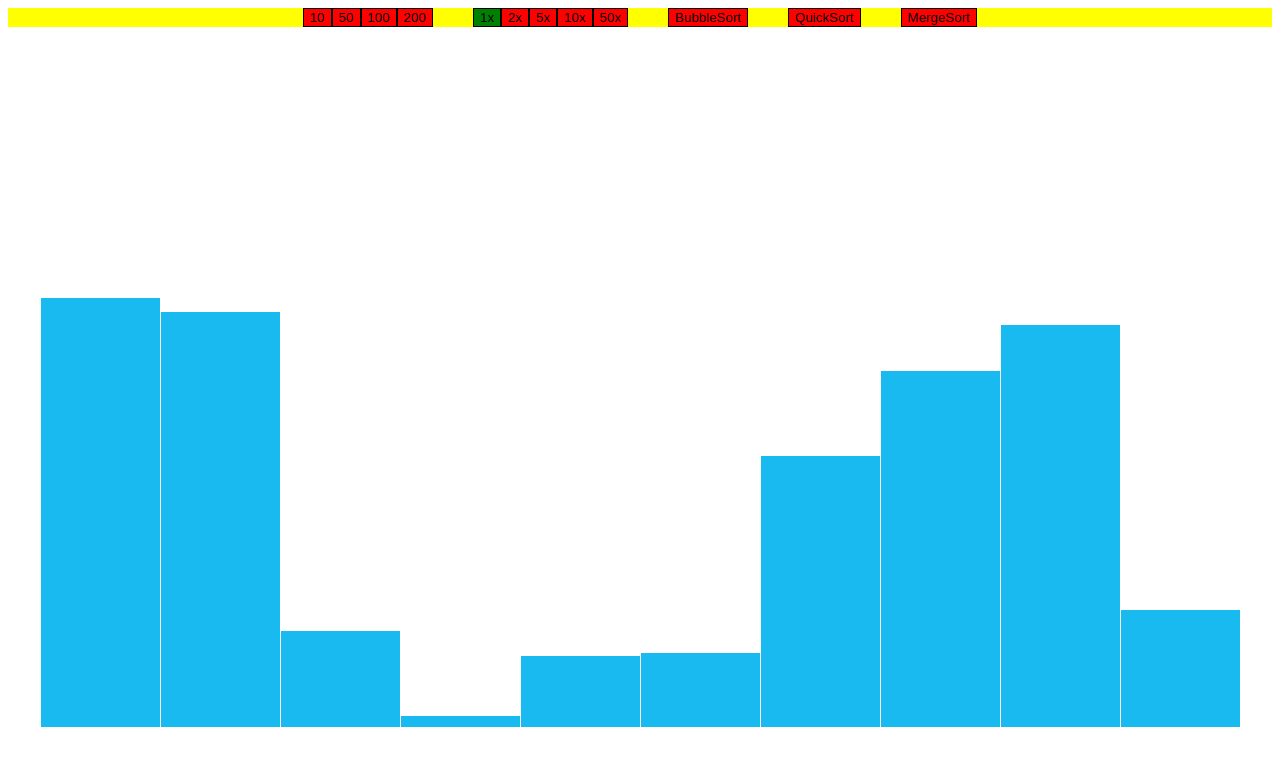
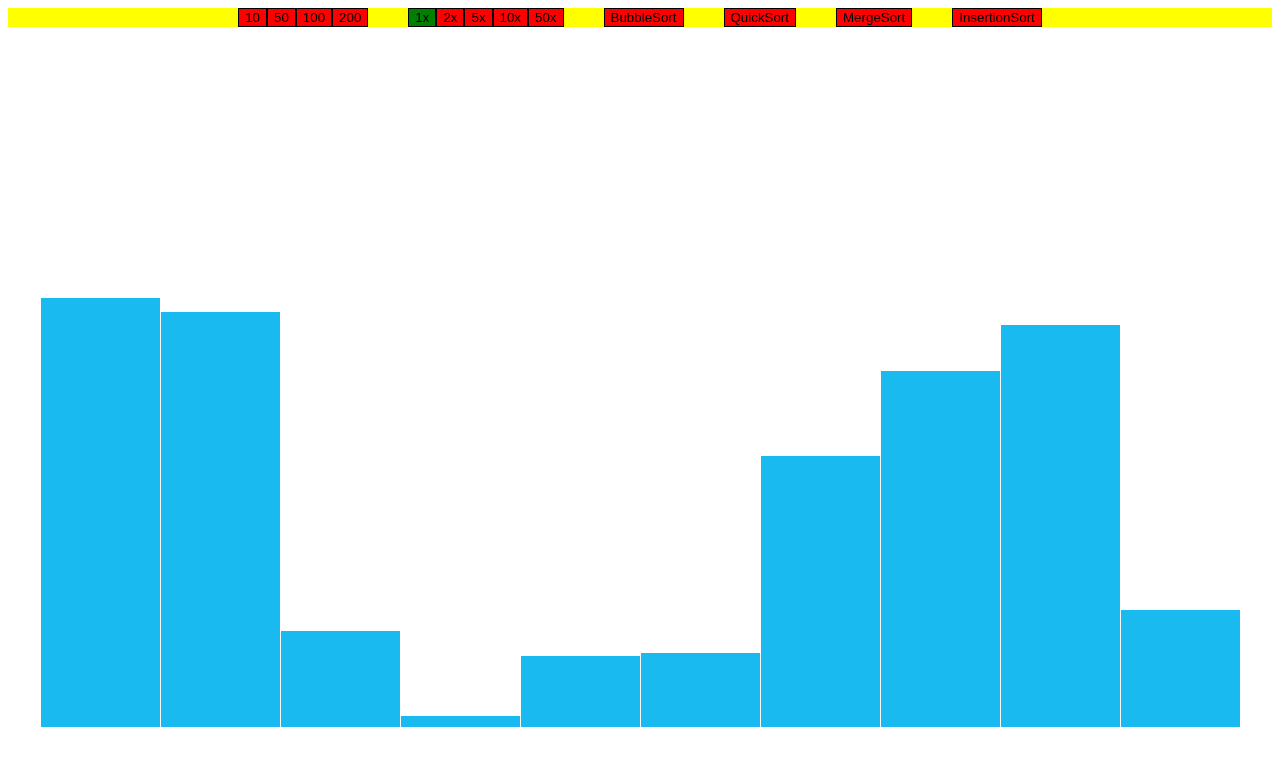
Before and after one commit to jackylauql/SortIt, a React (Create React App) app: page / in a window 1280 px wide. Shown: the top 766 px of the page. Built offline with nearby package versions, Linux system fonts and the light colour scheme.

Commit message:
quickSort Added quickSort algorithm Animated quickSort without color

```diff
--- a/src/App.js
+++ b/src/App.js
@@ -167,6 +167,30 @@ function App() {
         setDataArray([...sortedArray])
       }
 
+    },
+
+    insertionSort: async () => {
+
+      let oldArray = dataArray
+      for (let i = 1; i < oldArray.length; i ++) {
+        let index = i
+
+        const sortedArray = oldArray.slice(0, i)
+        const unsortedArray = oldArray.slice(i + 1)
+
+        while (index > 0 && oldArray[i].value < oldArray[index - 1].value) {
+            index -= 1
+        }
+        // console.log(index)
+        sortedArray.splice(index, 0, oldArray[i])
+
+        const newArray = [...sortedArray, ...unsortedArray]
+        oldArray = newArray
+        // console.log('old', oldArray)
+        // console.log(newArray)
+        setDataArray([...newArray])
+        await buttonFunctions.animation(animationSpeed)
+      }
     }
   }
 
--- a/src/components/NavigationBar.js
+++ b/src/components/NavigationBar.js
@@ -30,6 +30,9 @@ const NavigationBar = ({ sorting, animationSpeed, buttonFunctions }) => {
             <span style={{margin:'0 20px'}} className='buttonColumn'>
                 <NavigationButtons sorting={sorting} text={'MergeSort'} onClick={() => buttonFunctions.mergeSort()}/>
             </span>
+            <span style={{margin:'0 20px'}} className='buttonColumn'>
+                <NavigationButtons sorting={sorting} text={'InsertionSort'} onClick={() => buttonFunctions.insertionSort()}/>
+            </span>
 
         </div>
     )
```
